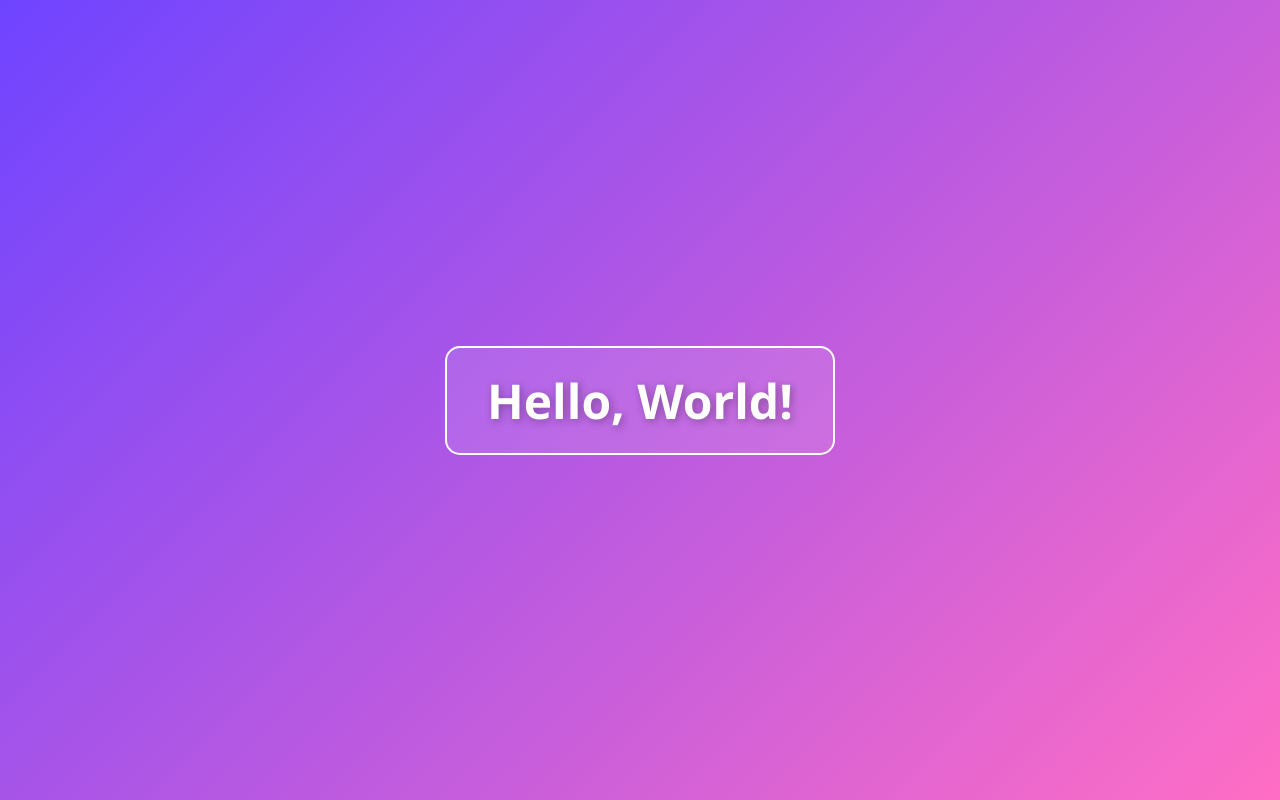
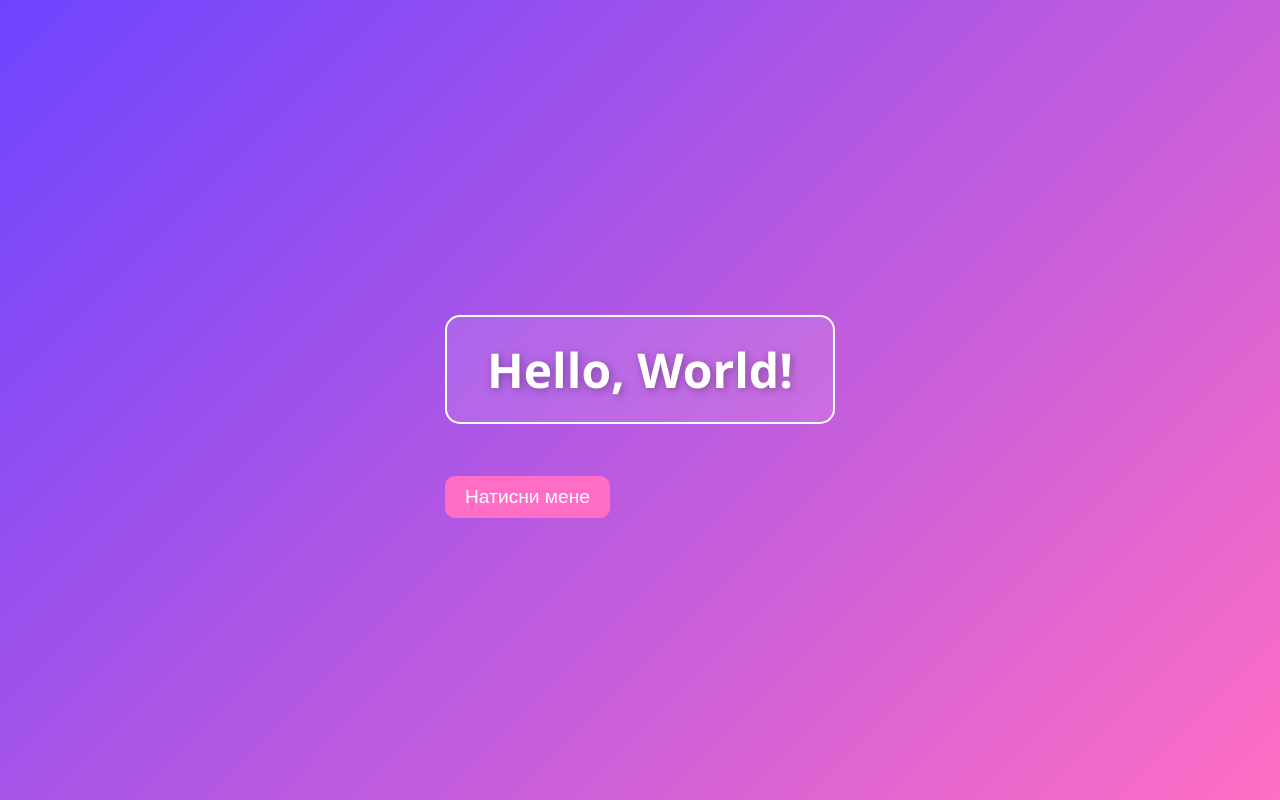
Before and after one commit to ShivaXXD/Laba13, a plain HTML site: page index.html in a window 1280 px wide. Drawn offline with Linux system fonts and the light colour scheme.

Commit message:
Complete

```diff
--- a/index.html
+++ b/index.html
@@ -23,9 +23,26 @@
             border-radius: 15px;
             border: 2px solid white;
         }
+        button {
+            background-color: #ff6ec4;
+            border: none;
+            padding: 10px 20px;
+            color: white;
+            font-size: 1.2em;
+            border-radius: 10px;
+            cursor: pointer;
+            transition: background-color 0.3s ease;
+            margin-top: 20px;
+        }
+        button:hover {
+            background-color: #6e44ff;
+        }
     </style>
 </head>
 <body>
-<h1>Hello, World!</h1>
+<div>
+    <h1>Hello, World!</h1>
+    <button onclick="alert('Ви натиснули кнопку!')">Натисни мене</button>
+</div>
 </body>
 </html>
```
Also changed, not shown: 1 other file.
